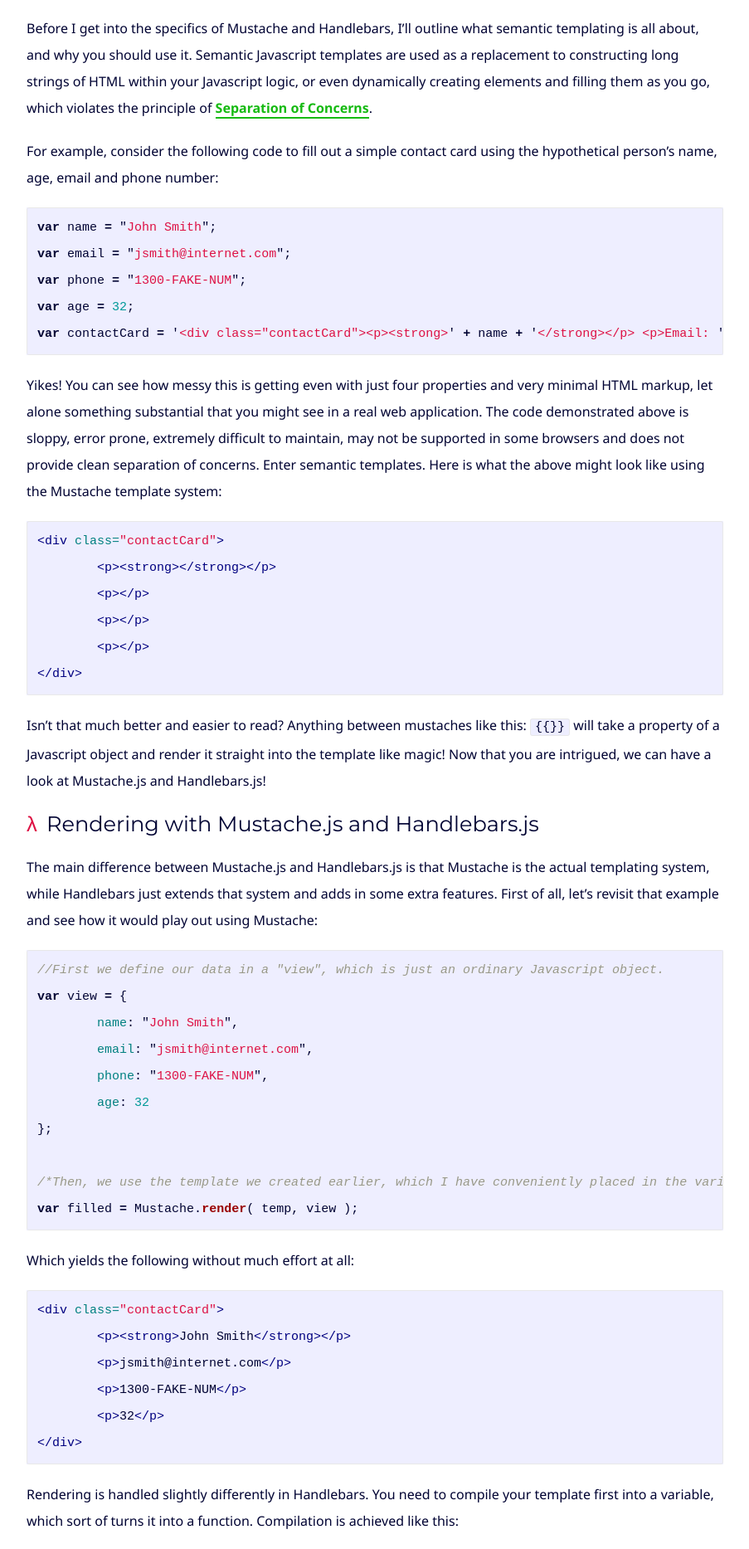
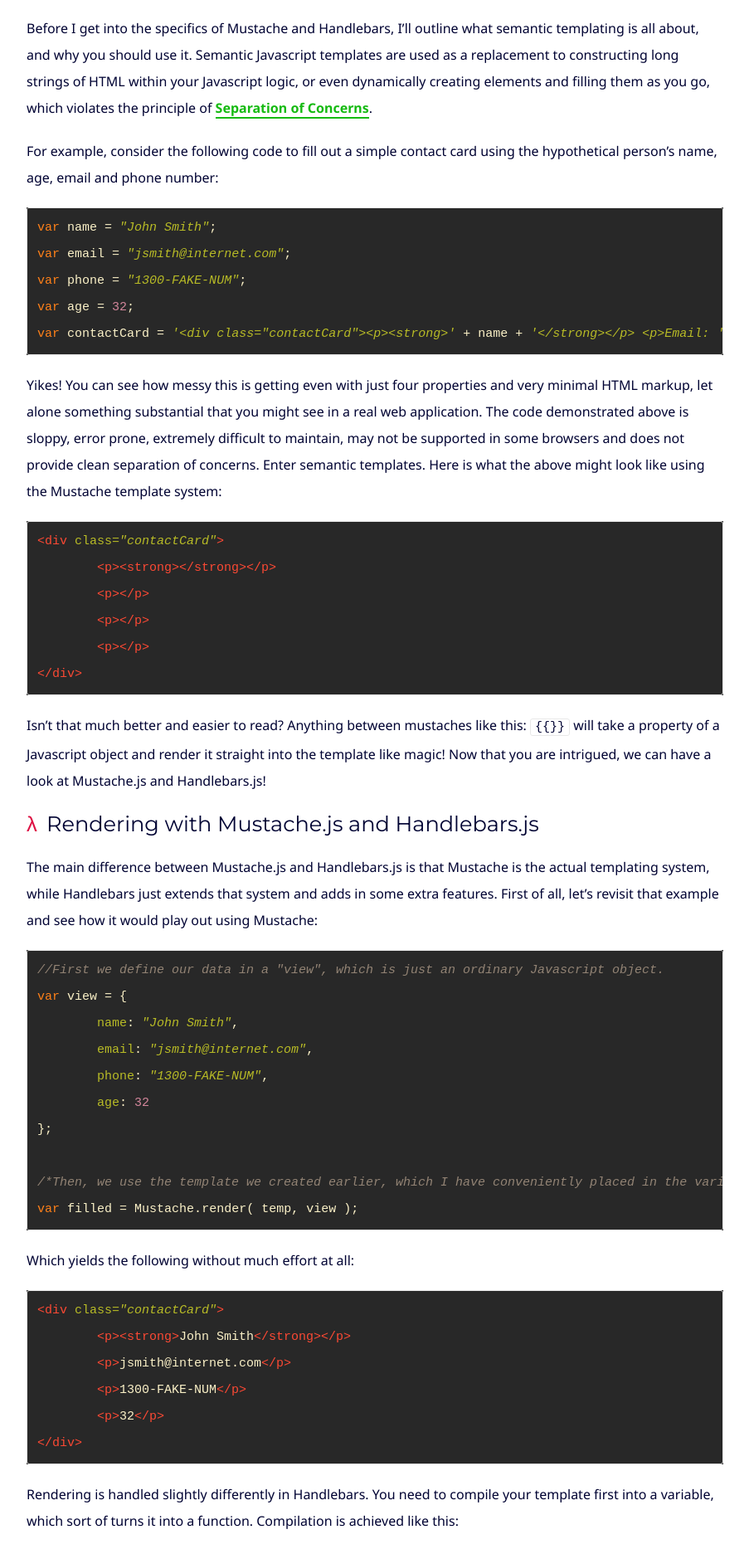
Before and after one commit to martin-brennan/martin-brennan.com, a Jekyll site: the page built from _posts/2012-09-30-semantic-templates-with-mustache-js-and-handlebars-js.md, in a window 1280 px wide. Shown: the part 573-2440 px from the top of the page at 83% size, without its empty margins (188-1091 px from the left). Built offline with Jekyll 4.4.1, drawn with Linux system fonts in a browser that asks for light colours; some web fonts are replaced; comment, search, counter and statistics services are not loaded.

Commit message:
Change syntax highlighting style to gruvbox dark
Still using rouge for now...

```diff
--- a/_sass/_base.scss
+++ b/_sass/_base.scss
@@ -133,7 +133,6 @@ code {
     font-size: 15px;
     border: 1px solid $grey-color-light;
     border-radius: 3px;
-    background-color: #eef;
 }
 
 code {
--- a/_sass/_syntax-highlighting.scss
+++ b/_sass/_syntax-highlighting.scss
@@ -1,71 +1,84 @@
-/**
- * Syntax highlighting styles
- */
-.highlight {
-    background: #fff;
-    @extend %vertical-rhythm;
-
-    .highlighter-rouge & {
-      background: #eef;
-    }
-
-    .c     { color: #998; font-style: italic } // Comment
-    .err   { color: #a61717; background-color: #e3d2d2 } // Error
-    .k     { font-weight: bold } // Keyword
-    .o     { font-weight: bold } // Operator
-    .cm    { color: #998; font-style: italic } // Comment.Multiline
-    .cp    { color: #999; font-weight: bold } // Comment.Preproc
-    .c1    { color: #998; font-style: italic } // Comment.Single
-    .cs    { color: #999; font-weight: bold; font-style: italic } // Comment.Special
-    .gd    { color: #000; background-color: #fdd } // Generic.Deleted
-    .gd .x { color: #000; background-color: #faa } // Generic.Deleted.Specific
-    .ge    { font-style: italic } // Generic.Emph
-    .gr    { color: #a00 } // Generic.Error
-    .gh    { color: #999 } // Generic.Heading
-    .gi    { color: #000; background-color: #dfd } // Generic.Inserted
-    .gi .x { color: #000; background-color: #afa } // Generic.Inserted.Specific
-    .go    { color: #888 } // Generic.Output
-    .gp    { color: #555 } // Generic.Prompt
-    .gs    { font-weight: bold } // Generic.Strong
-    .gu    { color: #aaa } // Generic.Subheading
-    .gt    { color: #a00 } // Generic.Traceback
-    .kc    { font-weight: bold } // Keyword.Constant
-    .kd    { font-weight: bold } // Keyword.Declaration
-    .kp    { font-weight: bold } // Keyword.Pseudo
-    .kr    { font-weight: bold } // Keyword.Reserved
-    .kt    { color: #458; font-weight: bold } // Keyword.Type
-    .m     { color: #099 } // Literal.Number
-    .s     { color: #d14 } // Literal.String
-    .na    { color: #008080 } // Name.Attribute
-    .nb    { color: #0086B3 } // Name.Builtin
-    .nc    { color: #458; font-weight: bold } // Name.Class
-    .no    { color: #008080 } // Name.Constant
-    .ni    { color: #800080 } // Name.Entity
-    .ne    { color: #900; font-weight: bold } // Name.Exception
-    .nf    { color: #900; font-weight: bold } // Name.Function
-    .nn    { color: #555 } // Name.Namespace
-    .nt    { color: #000080 } // Name.Tag
-    .nv    { color: #008080 } // Name.Variable
-    .ow    { font-weight: bold } // Operator.Word
-    .w     { color: #bbb } // Text.Whitespace
-    .mf    { color: #099 } // Literal.Number.Float
-    .mh    { color: #099 } // Literal.Number.Hex
-    .mi    { color: #099 } // Literal.Number.Integer
-    .mo    { color: #099 } // Literal.Number.Oct
-    .sb    { color: #d14 } // Literal.String.Backtick
-    .sc    { color: #d14 } // Literal.String.Char
-    .sd    { color: #d14 } // Literal.String.Doc
-    .s2    { color: #d14 } // Literal.String.Double
-    .se    { color: #d14 } // Literal.String.Escape
-    .sh    { color: #d14 } // Literal.String.Heredoc
-    .si    { color: #d14 } // Literal.String.Interpol
-    .sx    { color: #d14 } // Literal.String.Other
-    .sr    { color: #009926 } // Literal.String.Regex
-    .s1    { color: #d14 } // Literal.String.Single
-    .ss    { color: #990073 } // Literal.String.Symbol
-    .bp    { color: #999 } // Name.Builtin.Pseudo
-    .vc    { color: #008080 } // Name.Variable.Class
-    .vg    { color: #008080 } // Name.Variable.Global
-    .vi    { color: #008080 } // Name.Variable.Instance
-    .il    { color: #099 } // Literal.Number.Integer.Long
+.highlight table td { padding: 5px; }
+.highlight table pre { margin: 0; }
+.highlight, .highlight .w {
+  color: #fbf1c7;
+  background-color: #282828;
 }
+.highlight .err {
+  color: #fb4934;
+  background-color: #282828;
+  font-weight: bold;
+}
+.highlight .c, .highlight .ch, .highlight .cd, .highlight .cm, .highlight .cpf, .highlight .c1, .highlight .cs {
+  color: #928374;
+  font-style: italic;
+}
+.highlight .cp {
+  color: #8ec07c;
+}
+.highlight .nt {
+  color: #fb4934;
+}
+.highlight .o, .highlight .ow {
+  color: #fbf1c7;
+}
+.highlight .p, .highlight .pi {
+  color: #fbf1c7;
+}
+.highlight .gi {
+  color: #b8bb26;
+  background-color: #282828;
+}
+.highlight .gd {
+  color: #fb4934;
+  background-color: #282828;
+}
+.highlight .gh {
+  color: #b8bb26;
+  font-weight: bold;
+}
+.highlight .k, .highlight .kn, .highlight .kp, .highlight .kr, .highlight .kv {
+  color: #fb4934;
+}
+.highlight .kc {
+  color: #d3869b;
+}
+.highlight .kt {
+  color: #fabd2f;
+}
+.highlight .kd {
+  color: #fe8019;
+}
+.highlight .s, .highlight .sa, .highlight .sb, .highlight .sc, .highlight .dl, .highlight .sd, .highlight .s2, .highlight .sh, .highlight .sx, .highlight .s1 {
+  color: #b8bb26;
+  font-style: italic;
+}
+.highlight .si {
+  color: #b8bb26;
+  font-style: italic;
+}
+.highlight .sr {
+  color: #b8bb26;
+  font-style: italic;
+}
+.highlight .se {
+  color: #fe8019;
+}
+.highlight .nn {
+  color: #8ec07c;
+}
+.highlight .nc {
+  color: #8ec07c;
+}
+.highlight .no {
+  color: #d3869b;
+}
+.highlight .na {
+  color: #b8bb26;
+}
+.highlight .m, .highlight .mb, .highlight .mf, .highlight .mh, .highlight .mi, .highlight .il, .highlight .mo, .highlight .mx {
+  color: #d3869b;
+}
+.highlight .ss {
+  color: #83a598;
+}
```
